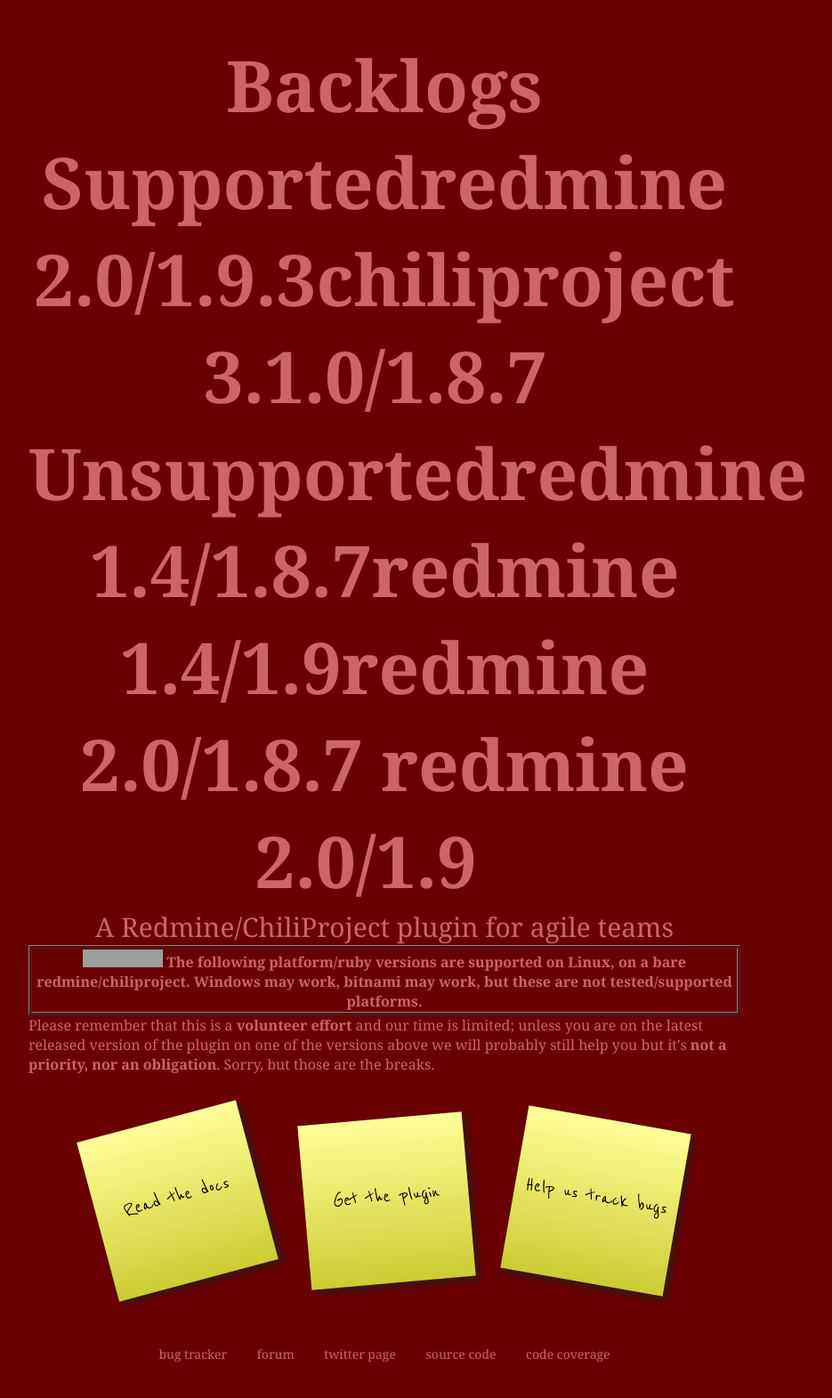
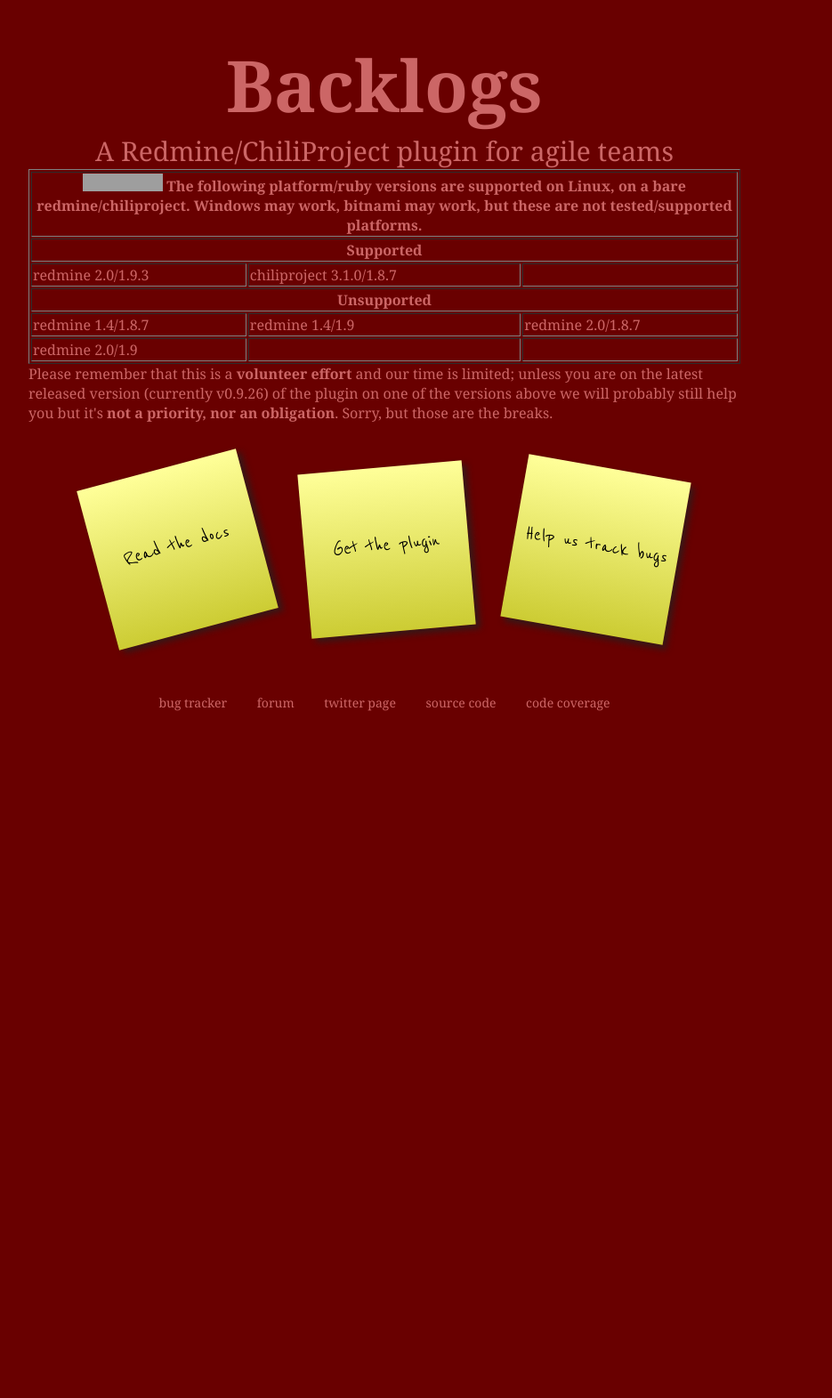
Before and after one commit to backlogs/www, a Jekyll site: the page built from index.html, in a window 1280 px wide. Shown: the whole page at 89% size, without its empty margins (208-1143 px from the left). Built offline with Jekyll 4.4.1, drawn with Linux system fonts in a browser that asks for light colours; after the commit the page ends 900 px from its top, so only the background shows below that; grey boxes are pictures that could not be loaded.

Commit message:
Revert "Version F&C"
This reverts commit 63bcfac46d8483c04332996fda568ca598d7dd26.

```diff
--- a/index.html
+++ b/index.html
@@ -127,13 +127,13 @@ title: Home
 </head>
 <body>
   <div id="content">
-    <h2 id="title">Backlogs {% include supported.html %}</h2>
+    <h2 id="title">Backlogs</h2>
     <div id="description">{{ site.description }}</div>
       <table border="1">
         <tr><th colspan="3"><a href="http://travis-ci.org/backlogs/redmine_backlogs"><img src="https://secure.travis-ci.org/backlogs/redmine_backlogs.png?branch=master"/></a> The following platform/ruby versions are supported on Linux, on a bare redmine/chiliproject. Windows may work, bitnami may work, but these are not tested/supported platforms.</th></tr>
+        {% include supported.html %}
       </table>
-      Please remember that this is a <b>volunteer effort</b> and our time is limited; unless you are on the latest released version
-      of the plugin on one of the versions above we will probably still help you but it's <b>not a priority, nor an obligation</b>. Sorry, but those are the breaks.
+      Please remember that this is a <b>volunteer effort</b> and our time is limited; unless you are on the latest released version (currently {% include version.html %}) of the plugin on one of the versions above we will probably still help you but it's <b>not a priority, nor an obligation</b>. Sorry, but those are the breaks.
     </fieldset>
 
     <div id="links">
```
